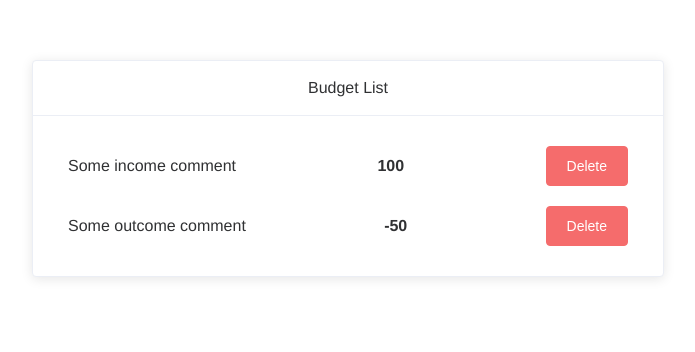
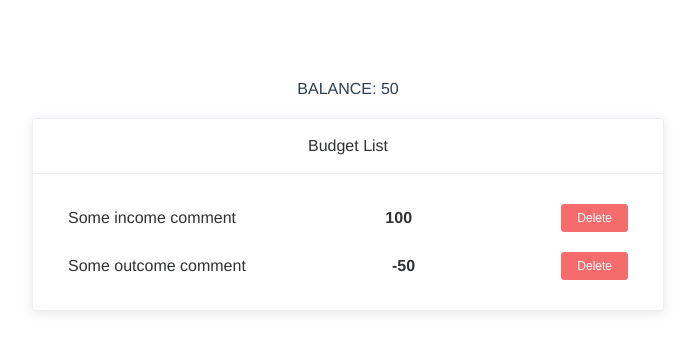
Before and after one commit to Crashmet/Badget, a Vue app: page / in a window 1280 px wide. Shown: the top 352 px of the page, without its empty margins (292-987 px from the left). Built offline with nearby package versions, Linux system fonts and the light colour scheme.

Commit message:
added delete btn handler

```diff
--- a/src/App.vue
+++ b/src/App.vue
@@ -1,16 +1,19 @@
 <template>
   <div id="app">
-    <BudgetList :list="list" />
+    <TotalBalance :total="totalBalance" />
+    <BudgetList :list="list" @deleteItem="onDeleteItem" />
   </div>
 </template>
 
 <script>
 import BudgetList from './components/BudgetList.vue';
+import TotalBalance from './components/TotalBalance.vue';
 
 export default {
   name: 'App',
   components: {
     BudgetList,
+    TotalBalance,
   },
   data: () => ({
     list: {
@@ -28,6 +31,20 @@
       },
     },
   }),
+  computed: {
+    totalBalance() {
+      return Object.values(this.list).reduce(
+        (acc, item) => acc + item.value,
+        0
+      );
+    },
+  },
+  methods: {
+    onDeleteItem(id) {
+      this.$delete(this.list, id);
+      //этот метод принимает обьект из которого нужно удалить, вторым свойство которое нужно удалить, и вызовет перерендеринг
+    },
+  },
 };
 </script>
 
--- a/src/components/BudgetList.vue
+++ b/src/components/BudgetList.vue
@@ -5,7 +5,9 @@
         <div class="list-item" v-for="(item, prop) in list" :key="prop">
           <span class="budget-comment">{{ item.comment }}</span>
           <span class="budget-value">{{ item.value }}</span>
-          <ElButton type="danger">Delete</ElButton>
+          <ElButton type="danger" size="mini" @click="deleteItem(item.id)"
+            >Delete</ElButton
+          >
         </div>
       </template>
       <ElAlert v-else type="info" :title="emtyTitle" :closable="false" />
@@ -31,6 +33,11 @@
       return Boolean(Object.keys(this.list).length);
     },
   },
+  methods: {
+    deleteItem(id) {
+      this.$emit('deleteItem', id);
+    },
+  },
 };
 </script>
 
--- /dev/null
+++ b/src/components/TotalBalance.vue
@@ -0,0 +1,24 @@
+<template>
+  <div class="total-value">Balance: {{ total }}</div>
+</template>
+
+<script>
+export default {
+  name: 'TotalBalance',
+  props: {
+    total: {
+      type: Number,
+      default: 0,
+    },
+  },
+};
+</script>
+
+<style scoped>
+.total-value {
+  font-style: 26px;
+  text-transform: uppercase;
+  padding: 20px;
+  text-align: center;
+}
+</style>
```
